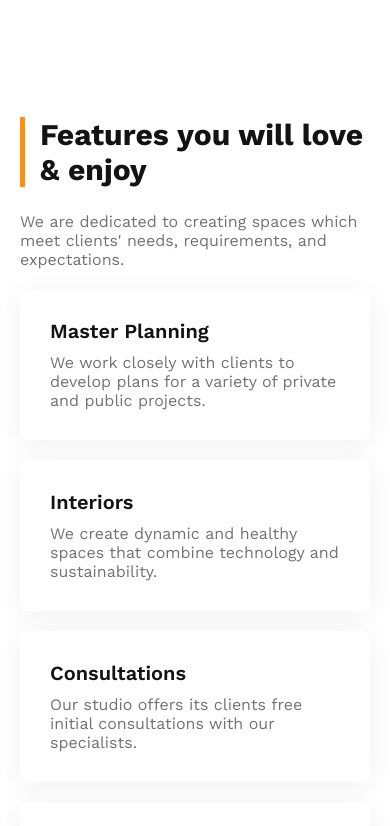
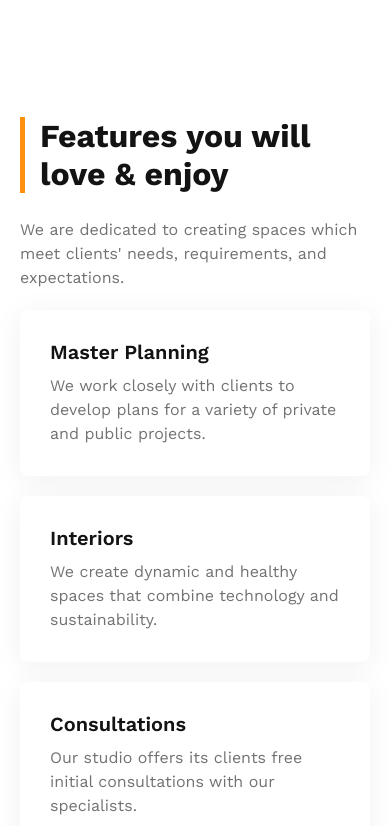
Before and after one commit to mehedihasan-ofc/g3-architects, a plain HTML site: page index.html in a window 390 px wide. Shown: the part 2978-3804 px from the top of the page. Drawn offline with nearby package versions, Linux system fonts and the light colour scheme.

Commit message:
Complete

```diff
--- a/resources/css/style.css
+++ b/resources/css/style.css
@@ -166,6 +166,7 @@ nav {
 }
 
 .features-you-text-box h2 {
+    width: 80%;
     font-weight: 700;
     font-size: 45px;
     color: var(--primary-color);
@@ -176,6 +177,7 @@ nav {
 .features-you-text-box > p {
     color: var(--secondary-color);
     margin: 25px 0 10px 0;
+    line-height: 24px;
 }
 
 .features-you-item {
@@ -195,6 +197,7 @@ nav {
 .features-you-item p {
     color: var(--secondary-color);
     margin-top: 10px;
+    line-height: 24px;
 }
 
 .features-you-img-box img {
@@ -237,6 +240,7 @@ nav {
 
 .some-facts p {
     width: 50%;
+    line-height: 24px;
     color: var(--secondary-color);
     margin: 25px 0 100px 0;
 }
@@ -430,7 +434,8 @@ nav {
     }
 
     .features-you-text-box h2 {
-        font-size: 30px;
+        width: 100%;
+        font-size: 32px;
     }
 
     .features-you-container {
```
